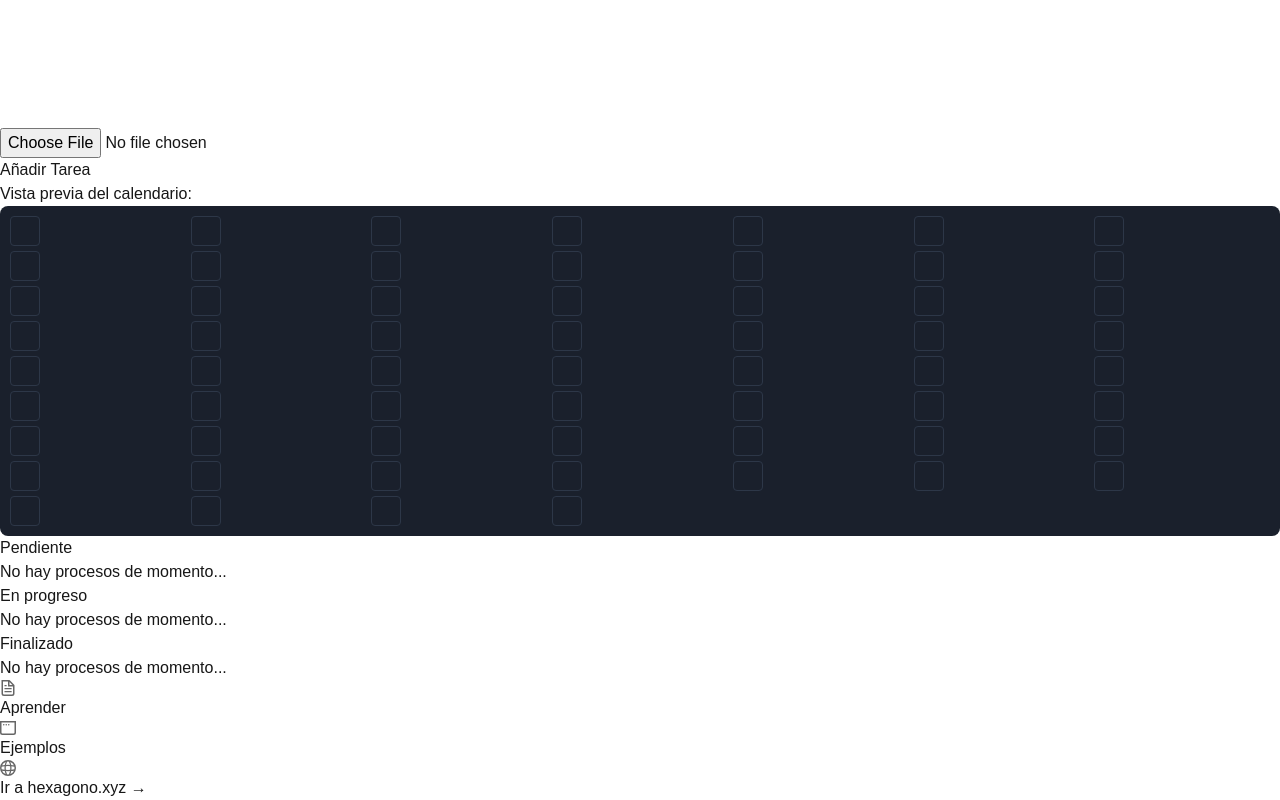
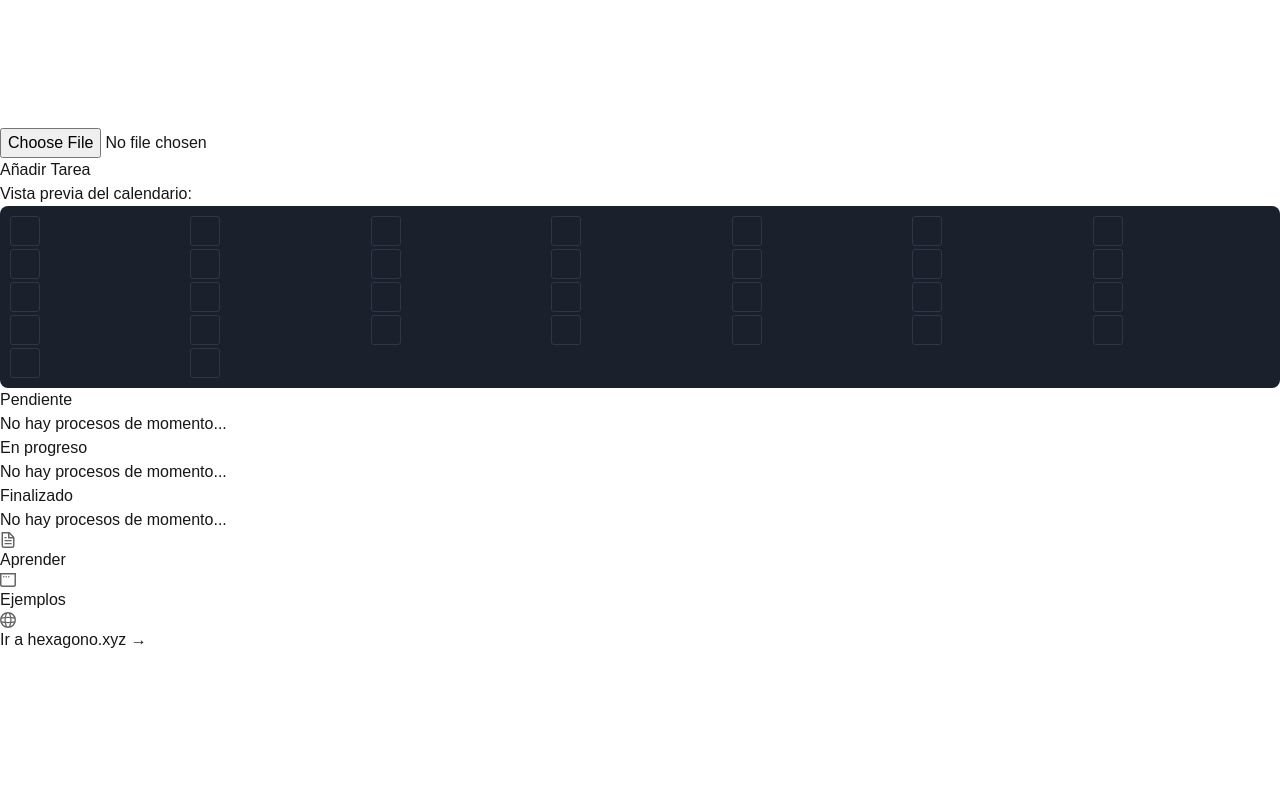
Before and after one commit to GRAMAPHENIA/Columne, a Next.js app: page / in a window 1280 px wide. Shown: the part 1279-2079 px from the top of the page. After the commit the page ends 1931 px from the top, so only its background shows below. Built offline with nearby package versions, Linux system fonts and the light colour scheme.

Commit message:
Ajusta los estilos del componente de calendario, reduciendo el espacio y el padding, y mejora la transición. Modifica la lógica para limitar el rango de días a 30 y optimiza el formato del tooltip de contribuciones.

```diff
--- a/src/components/calendar/Calendar.module.css
+++ b/src/components/calendar/Calendar.module.css
@@ -1,24 +1,24 @@
 .calendar {
   display: grid;
   grid-template-columns: repeat(7, 1fr);
-  gap: 5px; /* Reducir el espacio entre los recuadros */
+  gap: 3px; /* Reducir aún más el espacio entre los recuadros */
   background-color: #1a202c; /* Fondo oscuro */
-  padding: 10px; /* Reducir el padding */
+  padding: 10px; /* Reducir aún más el padding */
   border-radius: 8px;
 }
 
 .day {
   border: 1px solid #2d3748; /* Borde oscuro */
-  padding: 5px; /* Reducir el padding */
+  padding: 2px; /* Reducir aún más el padding */
   text-align: center;
   position: relative;
   background-color: #38B2AC; /* Fondo teal similar a bg-teal-500 */
   color: #e2e8f0; /* Texto claro */
-  border-radius: 4px;
-  height: 30px; /* Altura fija más pequeña */
-  width: 30px; /* Ancho fijo más pequeño */
+  border-radius: 3px;
+  height: 30px; /* Ajustar la altura */
+  width: 30px; /* Ajustar el ancho */
   cursor: pointer; /* Cambiar el cursor al pasar el mouse */
-  transition: background-color 1s, color 1s; /* Transición suave */
+  transition: background-color 0.3s, color 0.3s; /* Transición más rápida */
 }
 
 .day:hover {
--- a/src/components/calendar/Calendar.tsx
+++ b/src/components/calendar/Calendar.tsx
@@ -9,7 +9,7 @@ interface CalendarProps {
 const Calendar: React.FC<CalendarProps> = ({ tasks }) => {
   const renderCalendar = () => {
     const calendar = [];
-    for (let i = 0; i < 60; i++) {
+    for (let i = 0; i < 30; i++) {
       const dayTasks = tasks.filter(
         (task) => new Date(task.date).getDate() === i + 1
       );
@@ -23,18 +23,17 @@ const Calendar: React.FC<CalendarProps> = ({ tasks }) => {
       const year = date.getFullYear();
       const month = date.getMonth() + 1;
       const day = i + 1;
-      const contributionsText = `${taskCount} contribuciones en ${new Intl.DateTimeFormat('es-ES', {
-        month: "long",
-      }).format(new Date(year, month - 1, day))} ${day}`;
+      const contributionsText = `${taskCount} contribuciones en ${new Intl.DateTimeFormat(
+        "es-ES",
+        {
+          month: "long",
+        }
+      ).format(new Date(year, month - 1, day))} ${day}`;
 
       const tooltipContent = contributionsText;
 
       calendar.push(
-        <div
-          key={i}
-          className={styles.day}
-          style={{ backgroundColor: color }}
-        >
+        <div key={i} className={styles.day} style={{ backgroundColor: color }}>
           {taskCount > 0 && (
             <div className={styles.tooltip}>{tooltipContent}</div>
           )}
```
